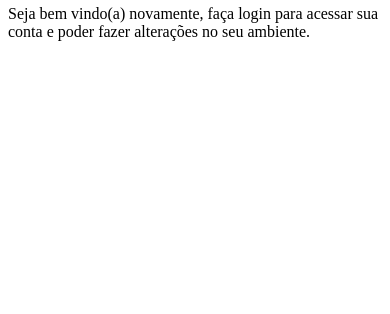
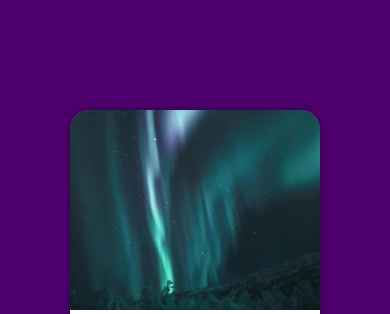
Before and after one commit to Gabriel-Costa-Valin/projeto-login, a plain HTML site: page index.html in a window 390 px wide. Shown: the part 62-376 px from the top of the page. Drawn offline with Linux system fonts and the light colour scheme.

Commit message:
Desenvolvendo o estilo mobile first

```diff
--- a/styles/style.css
+++ b/styles/style.css
@@ -3,6 +3,51 @@
 /*
     Paleta de cores
     #0004FF
-    #B301FF
+    #4d006e
 
 */
+
+* {
+    font-family: Arial, Helvetica, sans-serif;
+    margin: 0px;
+    padding: 0px;
+    box-sizing: border-box;
+}
+
+body, html {
+    background-color: #4d006e;
+    height: 100vh;
+    width: 100vw;
+}
+
+main {
+    position: relative;
+    height: 100vh;
+    width:  100vw;
+}
+
+section#ilogin {
+    position: absolute;
+    top: 50%;
+    left: 50%;
+    transform: translate(-50%, -50%);
+    overflow: hidden;
+    background-color: white;
+    width: 250px;
+    height: 500px;
+    border-radius: 20px;
+    box-shadow: 0px 0px 10px rgba(0, 0, 0, 0.329);
+}
+
+section#ilogin > div#imagem {
+    display: block;
+    background: #4d006e url(../imagens/pexels-photo-1819650.jpeg) no-repeat;
+    background-size: cover;
+    background-position: left bottom;
+    height: 200px;
+}
+
+section#ilogin > div#iform {
+    display: block;
+    padding: 10px;
+}
```
